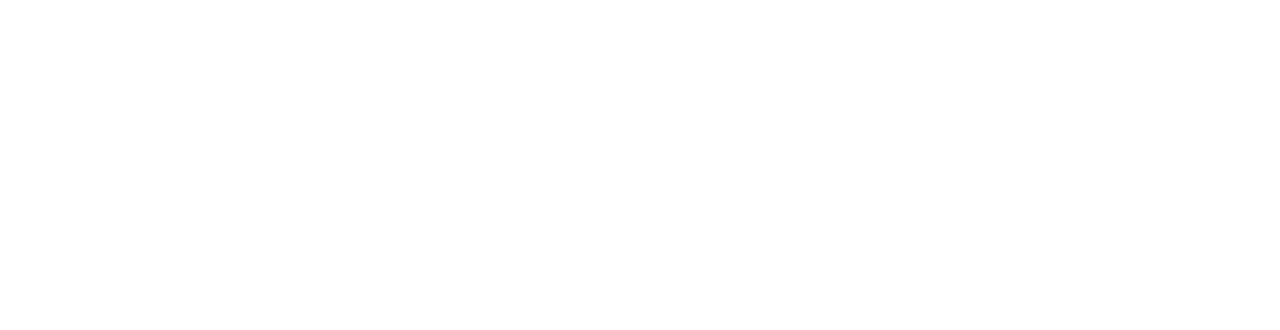
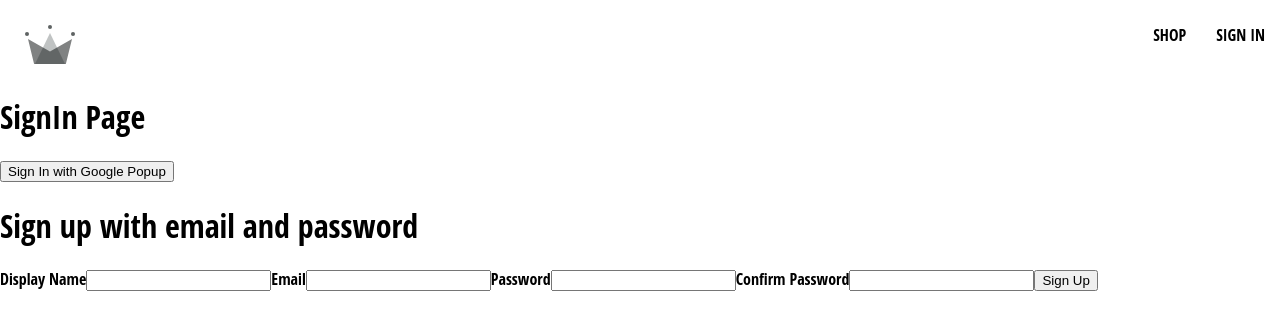
Before and after one commit to NicBab/fs-ecommerce-app, a React (Vite) app: page /sign-in in a window 1280 px wide. Before the commit this address had no page. Shown: the top 330 px of the page. Built offline with nearby package versions, Linux system fonts and the light colour scheme.

Commit message:
SignUpForm component

```diff
--- a/package.json
+++ b/package.json
@@ -9,6 +9,7 @@
     "preview": "vite preview"
   },
   "dependencies": {
+    "firebase": "^9.9.3",
     "react": "^18.2.0",
     "react-dom": "^18.2.0",
     "react-router-dom": "^6.3.0",
--- a/src/App.jsx
+++ b/src/App.jsx
@@ -1,12 +1,12 @@
-import { Routes, Route } from 'react-router-dom'
-import { Home, Navigation } from "././routes/routes.index/index";
+import { Routes, Route } from "react-router-dom";
+import { Home, Navigation, SignIn } from "././routes/routes.index/index";
 
 const App = () => {
   return (
     <Routes>
-      <Route path="/" element={<Navigation />}>
-        <Route index element={ <Home/> } />
-
+      <Route path="/" element={ <Navigation /> }>
+        <Route index element={ <Home /> }  />
+        <Route path="/sign-in" element={ <SignIn /> } />
       </Route>
     </Routes>
   );
--- a/src/components/components.index/index.js
+++ b/src/components/components.index/index.js
@@ -1,2 +1,3 @@
 export { default as CategoryItem } from "../category-item/CategoryItem";
 export { default as Directory } from '../directory/Directory'
+export { default as SignUpForm } from "../forms/sign-up/SignUpForm"
--- /dev/null
+++ b/src/components/forms/sign-up/SignUpForm.jsx
@@ -0,0 +1,66 @@
+import React from "react";
+import { useState } from "react";
+
+const defaultFormFields = {
+  displayName: " ",
+  email: "",
+  password: "",
+  confirmPassword: "",
+};
+
+const SignUpForm = () => {
+  const [formFields, setFormFields] = useState(defaultFormFields);
+  const { displayName, email, password, confirmPassword } = formFields;
+
+  const handleChange = (event) => {
+    const { name, value } = event.target;
+
+    setFormFields({ ...formFields, [name]: value})
+  };
+console.log(formFields)
+  return (
+    <div>
+      <h1>Sign up with email and password</h1>
+      <form onSubmit={() => {}}>
+        <label>Display Name</label>
+        <input
+          type="text"
+          name="displayName"
+          value={displayName}
+          onChange={handleChange}
+          required
+        />
+
+        <label>Email</label>
+        <input
+          type="email"
+          name="email"
+          value={email}
+          onChange={handleChange}
+          required
+        />
+
+        <label>Password</label>
+        <input
+          type="password"
+          name="password"
+          value={password}
+          onChange={handleChange}
+          required
+        />
+
+        <label>Confirm Password</label>
+        <input
+          type="password"
+          name="confirmPassword"
+          value={confirmPassword}
+          onChange={handleChange}
+          required
+        />
+        <button type="submit">Sign Up</button>
+      </form>
+    </div>
+  );
+};
+
+export default SignUpForm;
--- a/src/routes/navigation/Navigation.jsx
+++ b/src/routes/navigation/Navigation.jsx
@@ -13,6 +13,9 @@
           <Link className="nav-link" to="/shop">
             SHOP
           </Link>
+          <Link className="nav-link" to="/sign-in">
+            SIGN IN
+          </Link>
         </div>
       </div>
       <Outlet />
--- a/src/routes/routes.index/index.js
+++ b/src/routes/routes.index/index.js
@@ -1,2 +1,3 @@
 export { default as Home } from "../home/Home"
 export { default as Navigation } from "../navigation/Navigation"
+export { default as SignIn } from "../sign-in/SignIn"
--- /dev/null
+++ b/src/routes/sign-in/SignIn.jsx
@@ -0,0 +1,24 @@
+import {
+  signInWithGooglePopup,
+  createUserDocumentFromAuth,
+} from "../../utils/firebase/firebase.js";
+
+import SignUpForm from "../../components/forms/sign-up/SignUpForm"
+
+const SignIn = () => {
+
+  const logGoogleUser = async () => {
+    const { user } = await signInWithGooglePopup();
+    const userDocRef = await createUserDocumentFromAuth(user);
+  };
+
+  return (
+    <div>
+      <h1>SignIn Page</h1>
+      <button onClick={logGoogleUser}>Sign In with Google Popup</button>
+      <SignUpForm />
+    </div>
+  );
+};
+
+export default SignIn;
--- /dev/null
+++ b/src/utils/firebase/firebase.js
@@ -0,0 +1,58 @@
+import { initializeApp } from "firebase/app";
+import {
+  getAuth,
+  signInWithPopup,
+  GoogleAuthProvider,
+} from "firebase/auth";
+
+import {
+    getFirestore,
+    doc,
+    getDoc,
+    setDoc
+} from "firebase/firestore"
+
+const firebaseConfig = {
+  apiKey: "AIzaSyBX_1GpU8_KviDS3mYBwQcAJ6CjCTX0xq4",
+  authDomain: "fs-crown-db.firebaseapp.com",
+  projectId: "fs-crown-db",
+  storageBucket: "fs-crown-db.appspot.com",
+  messagingSenderId: "859745779452",
+  appId: "1:859745779452:web:afd9ee8189a80c2e442179",
+};
+
+const firebaseApp = initializeApp(firebaseConfig);
+const provider = new GoogleAuthProvider();
+
+provider.setCustomParameters({
+    prompt: "select_account"
+});
+
+export const auth = getAuth();
+export const signInWithGooglePopup = () => signInWithPopup(auth, provider);
+export const db = getFirestore();
+
+export const createUserDocumentFromAuth = async (userAuth) => {
+    const userDocRef = doc(db, "users", userAuth.uid)
+
+    console.log(userDocRef)
+
+    const userSnapshot = await getDoc(userDocRef);
+    console.log(userSnapshot.exists());
+
+    if(!userSnapshot.exists()) {
+      const { displayName, email } = userAuth
+      const createdAt = new Date()
+
+      try {
+        await setDoc(userDocRef, {
+          displayName,
+          email,
+          createdAt
+        })
+      } catch(error) {
+        console.log("error creating user", error.message)
+      }
+    }
+    return userDocRef;
+}
```
Also changed, not shown: src/components/forms/login/Login.jsx (added, +9 -0 lines), 1 other file (tests, documents, lock files or other folders).
